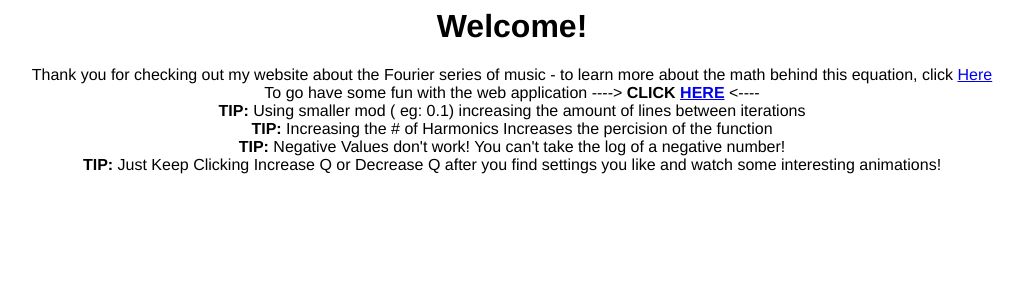
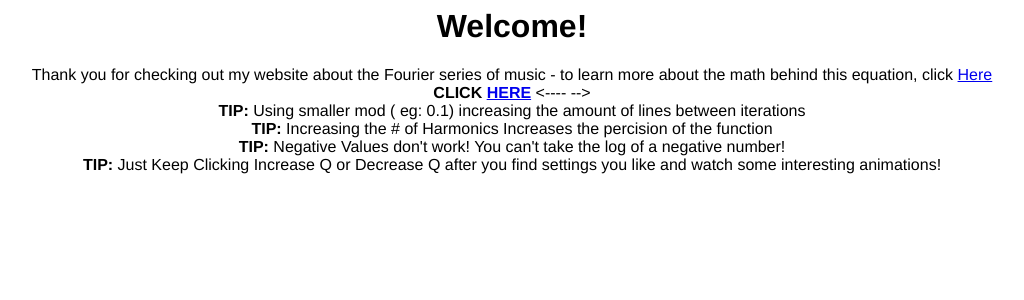
Before and after one commit to fastaro/ffwebsite, a Django app: page / in a window 1280 px wide. Shown: the top 300 px of the page, without its empty margins (128-1152 px from the left). Run offline with Django 3.2, Linux system fonts and the light colour scheme.

Commit message:
href test

```diff
--- a/templates/first_app/welcome.html
+++ b/templates/first_app/welcome.html
@@ -17,7 +17,7 @@
         Thank you for checking out my website about the Fourier series of music - to learn more about the math behind this equation,
         click <a href="https://medium.com/@robertfustero/fourier-series-of-music-902c9dd57629">Here</a>
         <br>
-        To go have some fun with the web application ----> <b>CLICK <a href="/app">HERE</a> </b> <----
+        <!-- To go have some fun with the web application ----> <b>CLICK <a href="/app">HERE</a> </b> <---- -->
         <br>
         <b>TIP:</b> Using smaller mod ( eg: 0.1) increasing the amount of lines between iterations
         <br>
```
